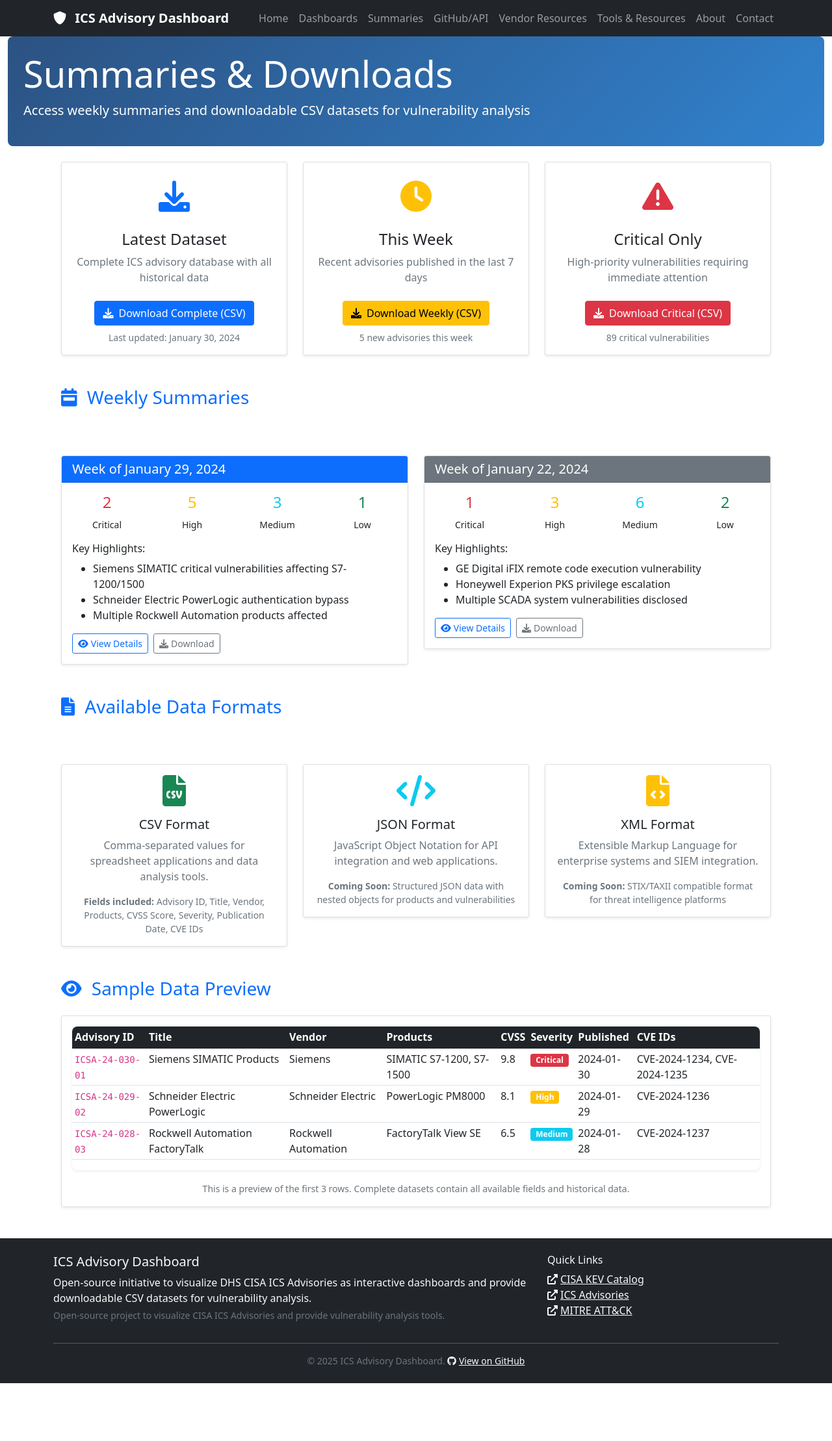
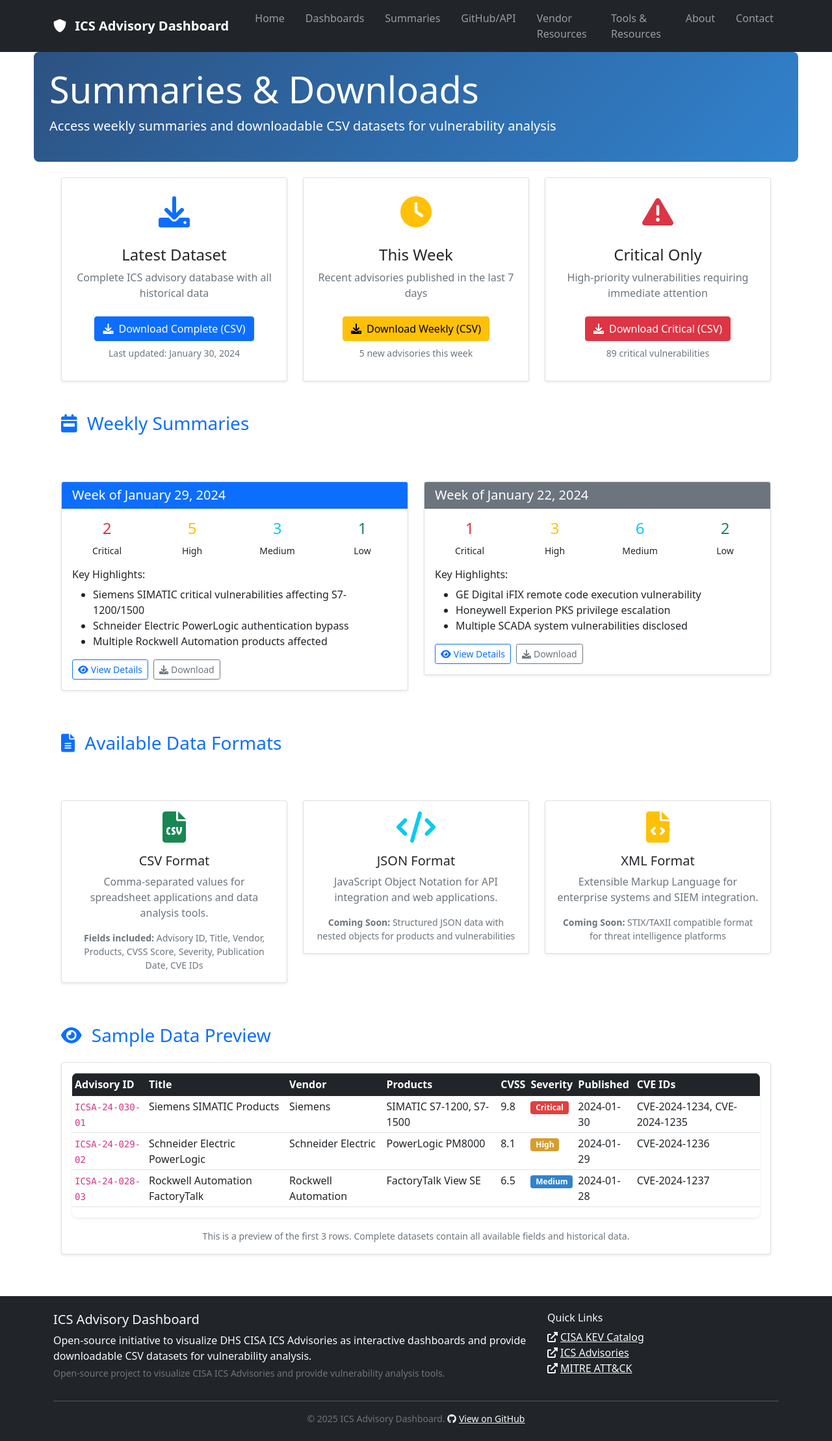
Before and after one commit to chatala1/ICS-Advisory-Dashboard, a Jekyll site: the page built from summaries.html, in a window 1280 px wide. Shown: the whole page at 65% size. Built offline with Jekyll 4.4.1, drawn with Linux system fonts in a browser that asks for light colours; a script that is not in the unit is left out; before the commit the page ends 2129 px from its top, so only the background shows below that.

Commit message:
Fix dashboard display: Add CSS fallbacks and chart placeholders for blocked external resources
Co-authored-by: chatala1 <16328550+chatala1@users.noreply.github.com>

```diff
--- a/assets/css/style.css
+++ b/assets/css/style.css
@@ -9,6 +9,37 @@
   --info-color: #3182ce;
   --dark-color: #2d3748;
   --light-color: #f7fafc;
+}
+
+/* Essential fallback styles when Bootstrap CSS doesn't load */
+.container, .container-fluid {
+  width: 100%;
+  max-width: 1200px;
+  margin: 0 auto;
+  padding: 0 15px;
+}
+
+.row {
+  display: flex;
+  flex-wrap: wrap;
+  margin: 0 -15px;
+}
+
+.col-12 { width: 100%; }
+.col-lg-6, .col-md-6 { width: 50%; }
+.col-lg-8 { width: 66.67%; }
+.col-lg-4, .col-md-4 { width: 33.33%; }
+
+.col-12, .col-lg-6, .col-md-6, .col-lg-8, .col-lg-4, .col-md-4 {
+  padding: 0 15px;
+  box-sizing: border-box;
+}
+
+@media (max-width: 768px) {
+  .col-lg-6, .col-md-6, .col-lg-8, .col-lg-4, .col-md-4 {
+    width: 100%;
+    margin-bottom: 1rem;
+  }
 }
 
 body {
@@ -27,15 +58,241 @@ body {
   margin-bottom: 2rem;
 }
 
+/* Essential card styling fallbacks */
 .card {
-  border: none;
+  border: 1px solid #dee2e6;
+  border-radius: 0.375rem;
+  background-color: #fff;
   box-shadow: 0 0.125rem 0.25rem rgba(0, 0, 0, 0.075);
   transition: all 0.15s ease-in-out;
+  margin-bottom: 1rem;
 }
 
 .card:hover {
   box-shadow: 0 0.5rem 1rem rgba(0, 0, 0, 0.15);
   transform: translateY(-2px);
+}
+
+.card-body {
+  padding: 1.25rem;
+}
+
+.card-title {
+  margin-bottom: 0.75rem;
+  font-weight: 500;
+  font-size: 1.25rem;
+}
+
+/* Button fallbacks */
+.btn {
+  display: inline-block;
+  padding: 0.375rem 0.75rem;
+  font-size: 1rem;
+  line-height: 1.5;
+  border-radius: 0.375rem;
+  border: 1px solid transparent;
+  text-decoration: none;
+  cursor: pointer;
+  text-align: center;
+}
+
+.btn-sm {
+  padding: 0.25rem 0.5rem;
+  font-size: 0.875rem;
+}
+
+.btn-outline-primary {
+  color: var(--primary-color);
+  border-color: var(--primary-color);
+  background-color: transparent;
+}
+
+.btn-outline-primary:hover {
+  color: #fff;
+  background-color: var(--primary-color);
+}
+
+/* Badge fallbacks */
+.badge {
+  display: inline-block;
+  padding: 0.35em 0.65em;
+  font-size: 0.75em;
+  font-weight: 700;
+  line-height: 1;
+  color: #fff;
+  text-align: center;
+  white-space: nowrap;
+  border-radius: 0.375rem;
+}
+
+.bg-danger, .badge.bg-danger { background-color: var(--accent-color) !important; }
+.bg-warning, .badge.bg-warning { background-color: var(--warning-color) !important; }
+.bg-info, .badge.bg-info { background-color: var(--info-color) !important; }
+.bg-success, .badge.bg-success { background-color: var(--success-color) !important; }
+
+/* Alert fallbacks */
+.alert {
+  padding: 0.75rem 1.25rem;
+  margin-bottom: 1rem;
+  border: 1px solid transparent;
+  border-radius: 0.375rem;
+}
+
+.alert-danger {
+  color: #721c24;
+  background-color: #f8d7da;
+  border-color: #f5c6cb;
+}
+
+.alert-warning {
+  color: #856404;
+  background-color: #fff3cd;
+  border-color: #ffeaa7;
+}
+
+.alert-info {
+  color: #0c5460;
+  background-color: #d1ecf1;
+  border-color: #bee5eb;
+}
+
+/* Table fallbacks */
+.table {
+  width: 100%;
+  margin-bottom: 1rem;
+  color: #212529;
+  border-collapse: collapse;
+}
+
+.table th,
+.table td {
+  padding: 0.75rem;
+  vertical-align: top;
+  border-top: 1px solid #dee2e6;
+}
+
+.table-dark {
+  color: #fff;
+  background-color: #343a40;
+}
+
+.table-dark th,
+.table-dark td {
+  border-color: #454d55;
+}
+
+.table-hover tbody tr:hover {
+  background-color: rgba(0, 0, 0, 0.075);
+}
+
+/* Form fallbacks */
+.form-select, .form-control {
+  display: block;
+  width: 100%;
+  padding: 0.375rem 0.75rem;
+  font-size: 1rem;
+  line-height: 1.5;
+  color: #495057;
+  background-color: #fff;
+  border: 1px solid #ced4da;
+  border-radius: 0.375rem;
+}
+
+.form-label {
+  margin-bottom: 0.5rem;
+  font-weight: 500;
+}
+
+/* Navbar fallbacks */
+.navbar {
+  position: relative;
+  display: flex;
+  flex-wrap: wrap;
+  align-items: center;
+  justify-content: space-between;
+  padding: 0.5rem 1rem;
+}
+
+.navbar-dark {
+  background-color: #343a40 !important;
+}
+
+.navbar-brand {
+  padding-top: 0.3125rem;
+  padding-bottom: 0.3125rem;
+  margin-right: 1rem;
+  font-size: 1.25rem;
+  text-decoration: none;
+  color: #fff;
+}
+
+.navbar-nav {
+  display: flex;
+  flex-direction: row;
+  padding-left: 0;
+  margin-bottom: 0;
+  list-style: none;
+}
+
+.nav-item {
+  margin-left: 1rem;
+}
+
+.nav-link {
+  color: rgba(255, 255, 255, 0.75);
+  text-decoration: none;
+  padding: 0.5rem 0;
+}
+
+.nav-link:hover {
+  color: #fff;
+}
+
+.nav-link.active {
+  color: #fff;
+}
+
+/* Chart placeholder styles */
+.chart-placeholder {
+  display: flex;
+  align-items: center;
+  justify-content: center;
+  height: 300px;
+  background-color: #f8f9fa;
+  border: 2px dashed #dee2e6;
+  border-radius: 0.375rem;
+  color: #6c757d;
+  font-size: 1.1rem;
+  text-align: center;
+}
+
+/* Utility classes */
+.mb-4 { margin-bottom: 1.5rem !important; }
+.mb-3 { margin-bottom: 1rem !important; }
+.mt-3 { margin-top: 1rem !important; }
+.mt-4 { margin-top: 1.5rem !important; }
+.me-2 { margin-right: 0.5rem !important; }
+.text-center { text-align: center !important; }
+.text-muted { color: #6c757d !important; }
+.h4 { font-size: 1.5rem; }
+.h5 { font-size: 1.25rem; }
+.h6 { font-size: 1rem; }
+.display-4 { font-size: 2.5rem; }
+.lead { font-size: 1.25rem; font-weight: 300; }
+.d-flex { display: flex !important; }
+.justify-content-between { justify-content: space-between !important; }
+.align-items-center { align-items: center !important; }
+.list-unstyled { padding-left: 0; list-style: none; }
+
+/* Responsive utilities */
+@media (max-width: 576px) {
+  .navbar-nav {
+    flex-direction: column;
+  }
+  .nav-item {
+    margin-left: 0;
+    margin-top: 0.5rem;
+  }
 }
 
 .btn-primary {
--- a/assets/js/main.js
+++ b/assets/js/main.js
@@ -21,12 +21,34 @@ document.addEventListener('DOMContentLoaded', function() {
     if (document.getElementById('vendorChart')) {
         initializeVendorChart();
     }
+
+    // Add fallback styling if Bootstrap CSS didn't load
+    checkAndApplyFallbacks();
 });
 
-// Sample chart functions (with error handling for missing Chart.js)
+// Check if external resources loaded and apply fallbacks if needed
+function checkAndApplyFallbacks() {
+    // Check if Bootstrap CSS loaded by testing for a Bootstrap class
+    var testElement = document.createElement('div');
+    testElement.className = 'container';
+    testElement.style.display = 'none';
+    document.body.appendChild(testElement);
+
+    var hasBootstrap = window.getComputedStyle(testElement).maxWidth !== 'none';
+    document.body.removeChild(testElement);
+
+    if (!hasBootstrap) {
+        console.warn('Bootstrap CSS not loaded, using fallback styles');
+        // Add a class to indicate fallback mode
+        document.body.classList.add('fallback-mode');
+    }
+}
+
+// Sample chart functions (with better error handling and placeholders)
 function initializeSeverityChart() {
     if (typeof Chart === 'undefined') {
-        console.warn('Chart.js not loaded, skipping chart initialization');
+        console.warn('Chart.js not loaded, showing placeholder');
+        showChartPlaceholder('severityChart', 'Vulnerabilities by Severity', 'Chart requires external resources to display');
         return;
     }
 
@@ -60,7 +82,8 @@ function initializeSeverityChart() {
 
 function initializeTimelineChart() {
     if (typeof Chart === 'undefined') {
-        console.warn('Chart.js not loaded, skipping chart initialization');
+        console.warn('Chart.js not loaded, showing placeholder');
+        showChartPlaceholder('timelineChart', 'Advisory Timeline', 'Chart requires external resources to display');
         return;
     }
 
@@ -92,7 +115,8 @@ function initializeTimelineChart() {
 
 function initializeVendorChart() {
     if (typeof Chart === 'undefined') {
-        console.warn('Chart.js not loaded, skipping chart initialization');
+        console.warn('Chart.js not loaded, showing placeholder');
+        showChartPlaceholder('vendorChart', 'Top Affected Vendors', 'Chart requires external resources to display');
         return;
     }
 
@@ -120,6 +144,28 @@ function initializeVendorChart() {
     });
 }
 
+// Show chart placeholder when Chart.js is not available
+function showChartPlaceholder(canvasId, title, message) {
+    const canvas = document.getElementById(canvasId);
+    if (!canvas) return;
+
+    // Create placeholder div
+    const placeholder = document.createElement('div');
+    placeholder.className = 'chart-placeholder';
+    placeholder.innerHTML = `
+        <div>
+            <div style="font-weight: 600; margin-bottom: 0.5rem;">${title}</div>
+            <div style="font-size: 0.9rem;">${message}</div>
+            <div style="font-size: 0.8rem; margin-top: 0.5rem; opacity: 0.7;">
+                Data: Critical: 25, High: 45, Medium: 30, Low: 15
+            </div>
+        </div>
+    `;
+
+    // Replace canvas with placeholder
+    canvas.parentNode.replaceChild(placeholder, canvas);
+}
+
 // CSV download functionality
 function downloadCSV(data, filename) {
     const csv = convertToCSV(data);
```
